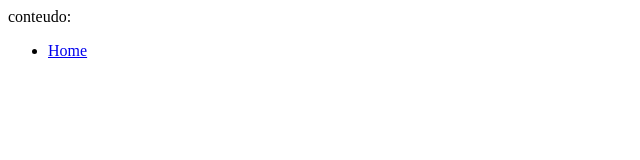
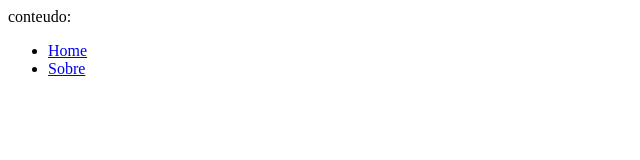
Before and after one commit to gabrieltakahashi/teste, a plain HTML site: page index.html in a window 1280 px wide. Shown: the full height of the page, 0-640 px from the left. Drawn offline with Linux system fonts and the light colour scheme.

Commit message:
novo menu

```diff
--- a/index.html
+++ b/index.html
@@ -7,6 +7,7 @@
 
 		<ul>
 			<li><a href="index.html">Home</a></li>
+			<li><a href="sobre.html">Sobre</a></li>
 		</ul>
 	</body>
 </html>
```
